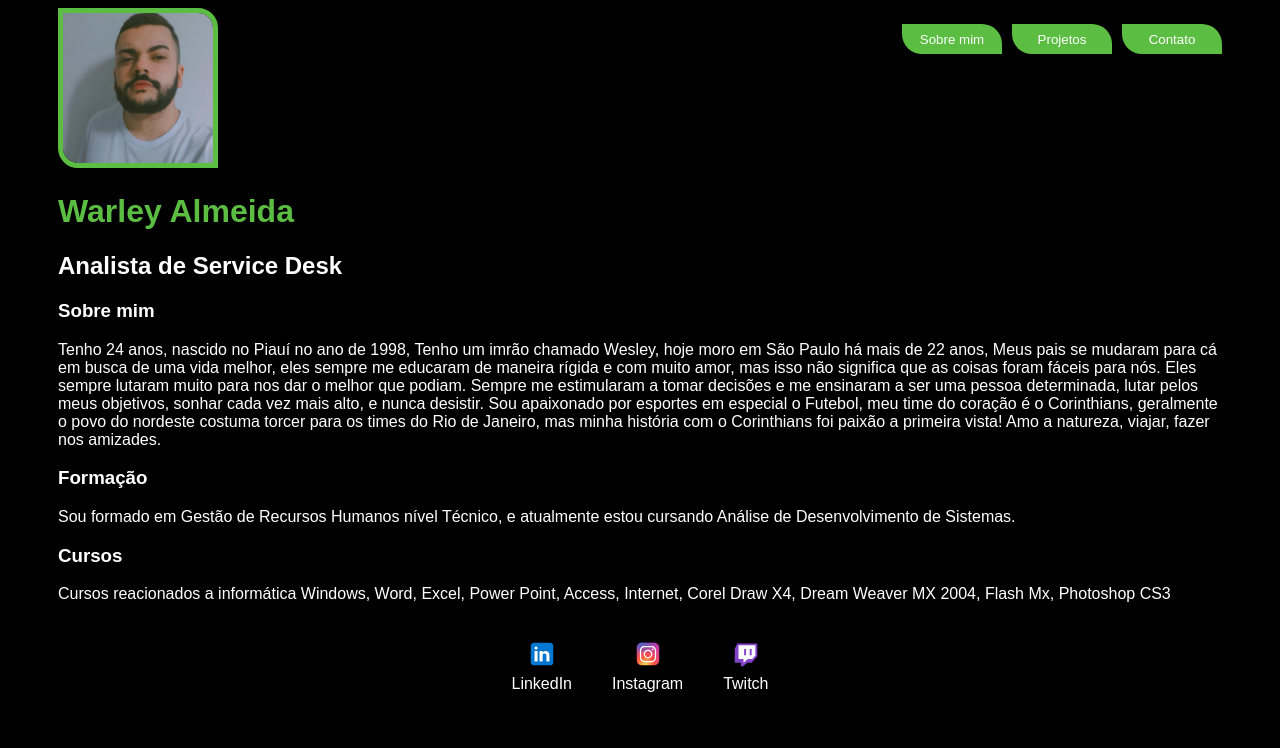
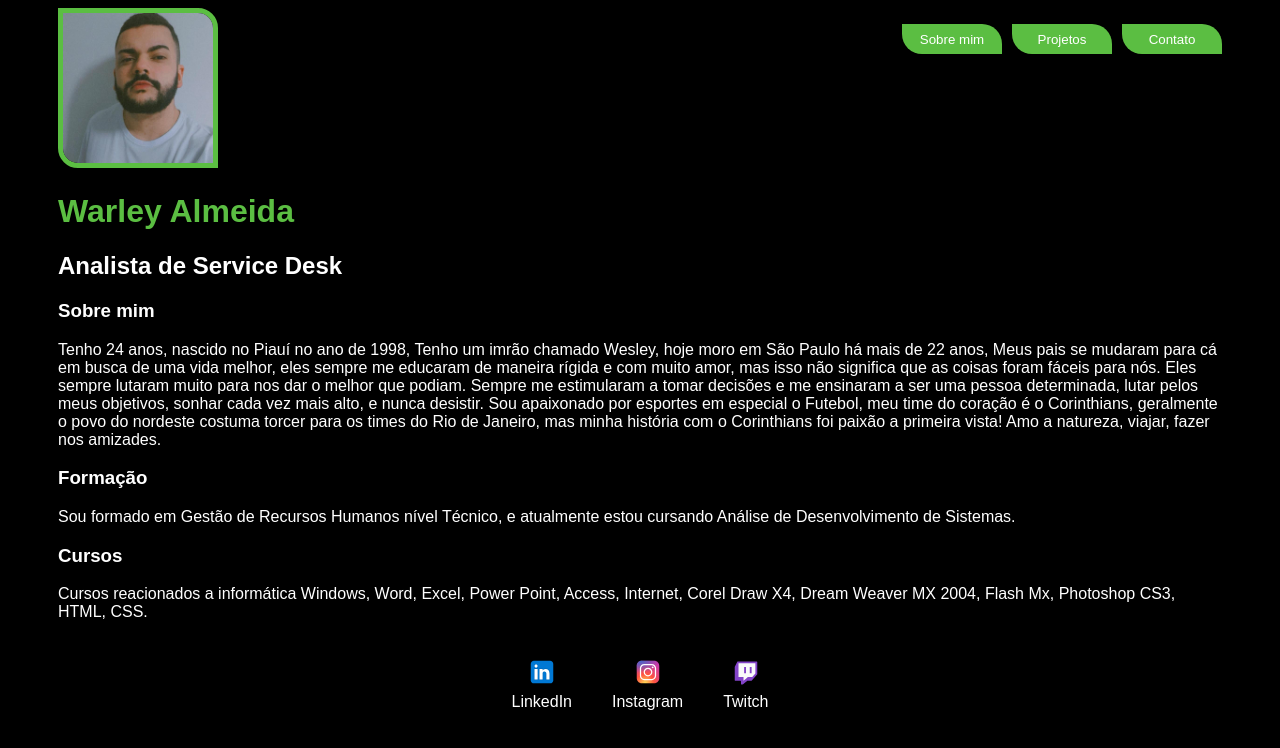
Before and after one commit to Warleey/portfolio.github.io, a plain HTML site: page index.html in a window 1280 px wide. Drawn offline with Linux system fonts and the light colour scheme.

Commit message:
Atualizar o index.html
Atualização nos cursos.

```diff
--- a/index.html
+++ b/index.html
@@ -41,7 +41,7 @@
             <section>
                 <h3>Cursos</h3>
                 <p>
-                    Cursos reacionados a informática Windows, Word, Excel, Power Point, Access, Internet, Corel Draw X4, Dream Weaver MX 2004, Flash Mx, Photoshop CS3
+                    Cursos reacionados a informática Windows, Word, Excel, Power Point, Access, Internet, Corel Draw X4, Dream Weaver MX 2004, Flash Mx, Photoshop CS3, HTML, CSS.
                 </p>
             </section>
         </main>
```
